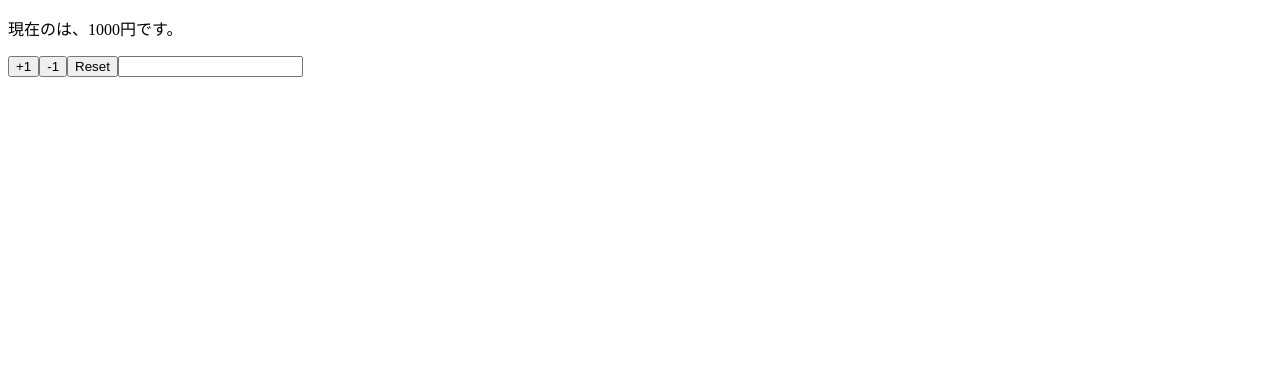
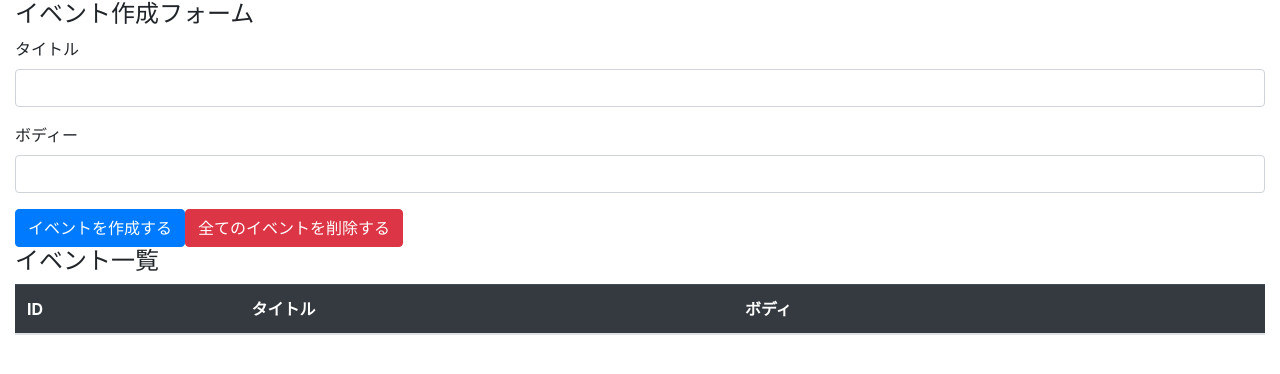
Before and after one commit to sakamotodd/react-hooks-101, a React (Create React App) app: page / in a window 1280 px wide. Shown: the top 374 px of the page. Built offline with nearby package versions, Linux system fonts and the light colour scheme.

Commit message:
bootstrap form table

```diff
--- a/package.json
+++ b/package.json
@@ -3,6 +3,7 @@
   "version": "0.1.0",
   "private": true,
   "dependencies": {
+    "bootstrap": "4.3.1",
     "react": "^17.0.1",
     "react-dom": "^17.0.1",
     "react-scripts": "3.0.1"
--- a/src/App.js
+++ /dev/null
@@ -1,35 +0,0 @@
-import React, { useState, useEffect } from 'react'
-
-const App = (props) => {
-  const [state, setState] = useState(props);
-  const {name, price} = state
-
-  useEffect(() => {
-    console.log('useEffect is aaa')
-
-  },[])
-  useEffect(() => {
-    console.log('useEffect is bbb')
-
-  },[name])
-
-
-
-
-  return (
-    <React.Fragment>
-      <p>現在の{name}は、{price}円です。</p>
-      <button onClick={() => setState({...state, price:price + 1})}>+1</button>
-      <button onClick={() => setState({...state, price: price -1})}>-1</button>
-      <button onClick={() => setState(props)}>Reset</button>
-      <input value={name} onChange={(e) => setState({...state, name: e.target.value})} />
-    </React.Fragment>
-  );
-};
-
-App.defaultProps = {
-  name: '',
-  price: 1000,
-};
-
-export default App;
--- /dev/null
+++ b/src/components/App.js
@@ -0,0 +1,37 @@
+import React from 'react';
+import 'bootstrap/dist/css/bootstrap.min.css';
+
+const App = () => {
+  return (
+    <div className="container-fluid">
+      <h4>イベント作成フォーム</h4>
+      <form>
+        <div className="form-group">
+          <label htmlFor="formEventTitle">タイトル</label>
+          <input className="form-control" id="formEventTitle" />
+        </div>
+      </form>
+      <form>
+        <div className="form-group">
+          <label htmlFor="formEventBody">ボディー</label>
+          <input className="form-control" id="formEventBody" />
+        </div>
+        <button className="btn btn-primary">イベントを作成する</button>
+        <button className="btn btn-danger">全てのイベントを削除する</button>
+      </form>
+      <h4>イベント一覧</h4>
+      <table className="table">
+        <thead className="table-dark">
+          <tr>
+            <th>ID </th>
+            <th>タイトル</th>
+            <th>ボディ</th>
+            <th></th>
+          </tr>
+        </thead>
+        <tbody></tbody>
+      </table>
+    </div>
+  );
+};
+export default App;
--- a/src/index.js
+++ b/src/index.js
@@ -1,6 +1,6 @@
 import React from 'react';
 import ReactDOM from 'react-dom';
-import App from './App';
+import App from './components/App';
 
 
 ReactDOM.render(<App />, document.getElementById('root'));
```
Also changed, not shown: 1 other file (tests, documents, lock files or other folders).
